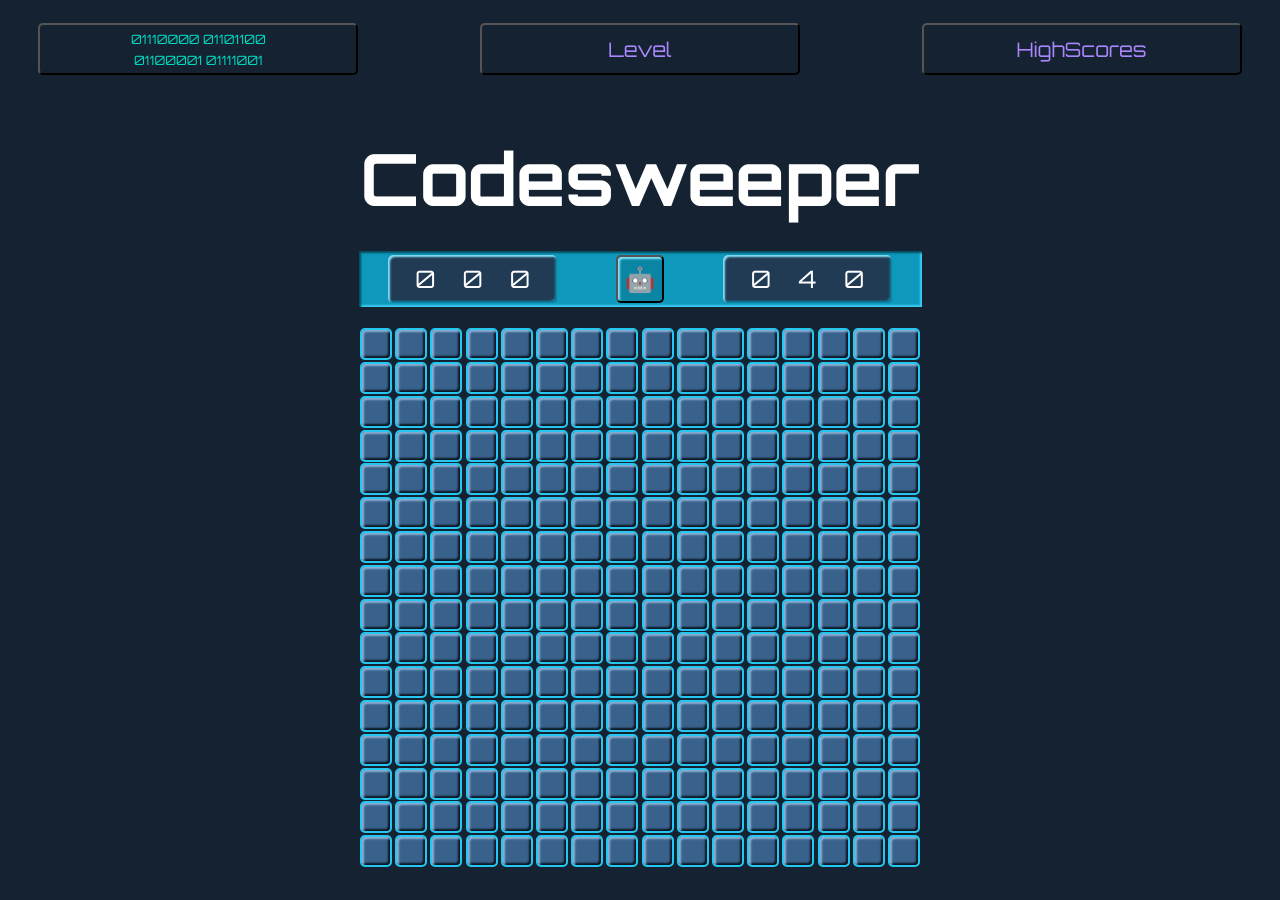
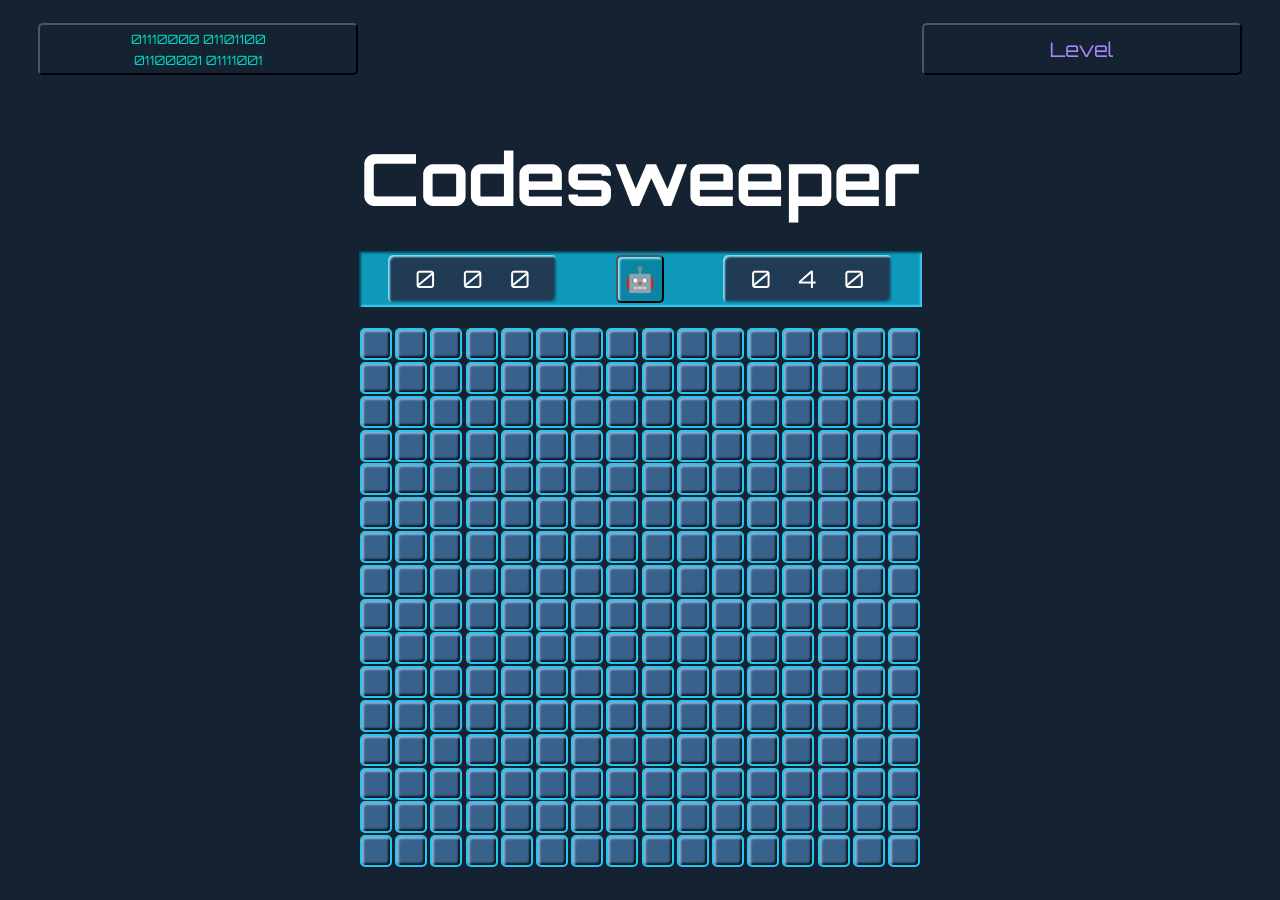
Before and after one commit to kaseywolff/Codesweeper, a React app: page / in a window 1280 px wide. Built offline with nearby package versions, Linux system fonts and the light colour scheme; no server answers.

Commit message:
small edits for new deploy, built

```diff
--- a/src/App.tsx
+++ b/src/App.tsx
@@ -49,10 +49,10 @@ export default function App(): JSX.Element {
               path="/"
               element={<Game selectedLevel={selectedLevel ?? 'intermediate'} />}
             />
-            <Route
+            {/* <Route
               path="/highscores"
               element={<HighScores selectedLevel={selectedLevel} />}
-            />
+            /> */}
           </Routes>
         </div>
       </div>
--- a/src/components/NavBar.tsx
+++ b/src/components/NavBar.tsx
@@ -21,11 +21,11 @@ export default function NavBar({ onLevelButtonClick }: NavBarProps): JSX.Element
         Level
       </button>
 
-      <Link to='/highscores' id='highscores-button' className='link'>
+      {/* <Link to='/highscores' id='highscores-button' className='link'>
         <button className='navLink'>
           HighScores
         </button>
-      </Link>
+      </Link> */}
       {/* <button className='navLink'>Login</button> */}
     </nav>
   );
--- a/webpack.config.js
+++ b/webpack.config.js
@@ -5,7 +5,7 @@ module.exports = {
   mode: process.env.NODE_ENV,
   entry: './src/index.js',
   output: {
-    path: path.resolve(__dirname, '/dist'),
+    path: path.join(__dirname, '/dist'),
     publicPath: '/',
     filename: 'bundle.js',
   },
```
Also changed, not shown: 2 other files (tests, documents, lock files or other folders).
